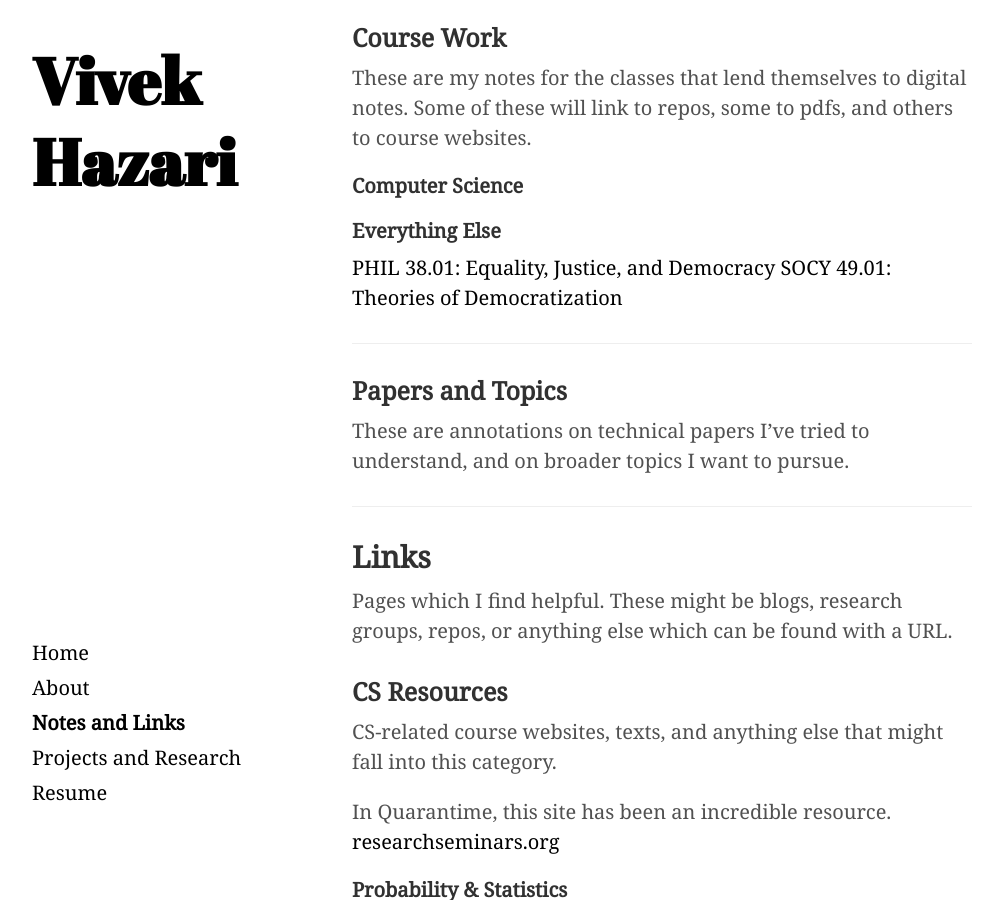
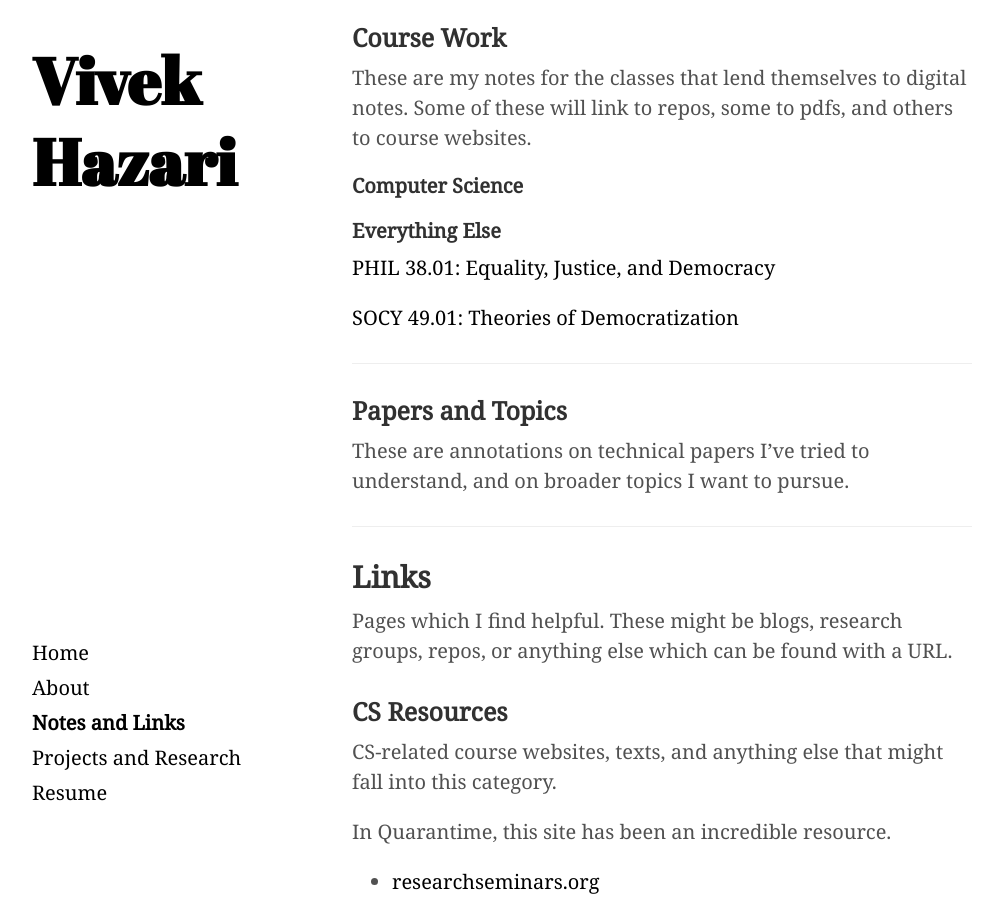
Before and after one commit to Vivekhaz/site_personal, a Jekyll site: the page built from notes.md, in a window 1280 px wide and 900 px high, scrolled down 340 px. Shown: the whole window, without its empty margins (208-1211 px from the left). Built offline with Jekyll 4.4.1, drawn with Linux system fonts in a browser that asks for light colours.

```diff
--- a/notes.md
+++ b/notes.md
@@ -21,6 +21,7 @@ These are my notes for the classes that lend themselves to digital notes. Some o
 #### Everything Else
 
 [PHIL 38.01: Equality, Justice, and Democracy](https://vivekhaz.github.io/PHIL38/)
+
 [SOCY 49.01: Theories of Democratization](https://vivekhaz.github.io/SOCY49/)
 
 
@@ -37,14 +38,14 @@ Pages which I find helpful. These might be blogs, research groups, repos, or any
 CS-related course websites, texts, and anything else that might fall into this category.
 
 In Quarantime, this site has been an incredible resource.
-[researchseminars.org](https://researchseminars.org)
+- [researchseminars.org](https://researchseminars.org)
 
 #### Probability & Statistics
 
 #### Deep Learning
 
-[Deep Learning for Curious People](https://lilianweng.github.io/lil-log/2017/06/21/an-overview-of-deep-learning.html)
-[WildML (Denny Britz)](http://www.wildml.com)
+- [Deep Learning for Curious People](https://lilianweng.github.io/lil-log/2017/06/21/an-overview-of-deep-learning.html)
+- [WildML (Denny Britz)](http://www.wildml.com)
 
 
 #### Reinforcement Learning
@@ -53,7 +54,7 @@ In Quarantime, this site has been an incredible resource.
 
 #### NLP
 
-[Deep Learning for NLP @ Stanford](http://cs224d.stanford.edu/syllabus.html)
+- [Deep Learning for NLP @ Stanford](http://cs224d.stanford.edu/syllabus.html)
 
 
 #### Algorithms & CS
@@ -65,20 +66,20 @@ In Quarantime, this site has been an incredible resource.
 #### Computer Architecture
 
 
-[Adv. Topics in Architecture @ Stanford](http://web.stanford.edu/class/ee392c/info.html)
-[Intro. To Parallel Computing @ Stanford](https://ericdarve.github.io)
-[Adv. Architecture @ CMU](http://course.ece.cmu.edu/~ece742/F18/readingschedule.html)
-[Parallel Architecture @ Princeton](https://www.cs.princeton.edu/courses/archive/spr07/cos598A/)
-[Operations on Binary]
+- [Adv. Topics in Architecture @ Stanford](http://web.stanford.edu/class/ee392c/info.html)
+- [Intro. To Parallel Computing @ Stanford](https://ericdarve.github.io)
+- [Adv. Architecture @ CMU](http://course.ece.cmu.edu/~ece742/F18/readingschedule.html)
+- [Parallel Architecture @ Princeton](https://www.cs.princeton.edu/courses/archive/spr07/cos598A/)
+- [Operations on Binary]
 
 #### Modern C++
 
-[Dartmouth CS50 Resources (ANSI C)](https://www.cs.dartmouth.edu/~campbell/cs50/resources.html)
+- [Dartmouth CS50 Resources (ANSI C)](https://www.cs.dartmouth.edu/~campbell/cs50/resources.html)
 
 #### Python
 
-[Think Python (Intro Text)](https://greenteapress.com/wp/think-python-2e/)
-[Python Tutorial Docs](https://docs.python.org/3/tutorial/index.html)
+- [Think Python (Intro Text)](https://greenteapress.com/wp/think-python-2e/)
+- [Python Tutorial Docs](https://docs.python.org/3/tutorial/index.html)
 
 #### Functional Programming
 
@@ -88,7 +89,7 @@ In Quarantime, this site has been an incredible resource.
 
 #### Fun Links
 
-[Jargon File](http://jargon-file.org)
+- [Jargon File](http://jargon-file.org)
 
 --------------------------------------------------------------------------------
 ### Other Resources
@@ -106,5 +107,5 @@ Papers I have found interesting or noteworking.
 A collection of webpages I've interested in, or found interesting at some point. I've tried to replace my use of Reddit with RSS and these pages.
 
 
-[Princeton CS Department on Grad. School](https://www.cs.princeton.edu/academics/ugradpgm/gsg)
-[Dartmouth CS Department on Grad. School]()
+- [Princeton CS Department on Grad. School](https://www.cs.princeton.edu/academics/ugradpgm/gsg)
+- [Dartmouth CS Department on Grad. School]()
```
